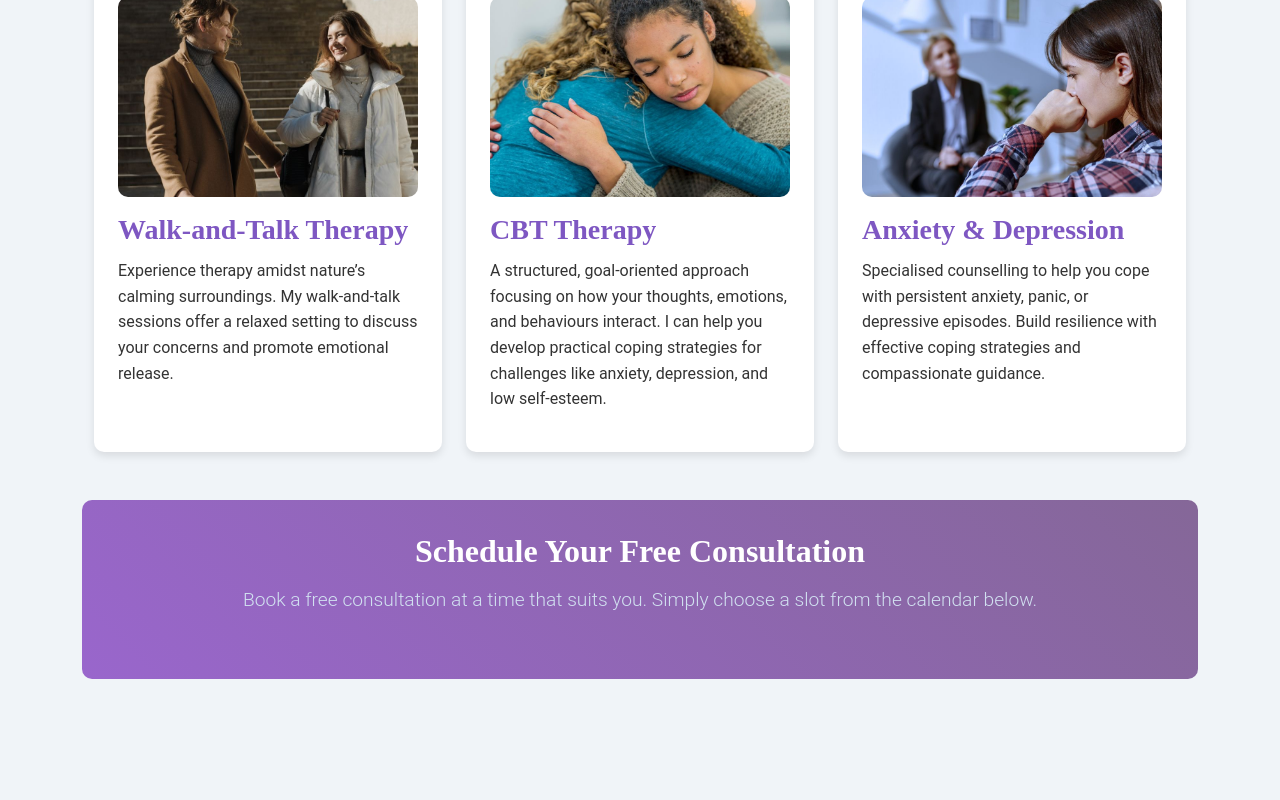
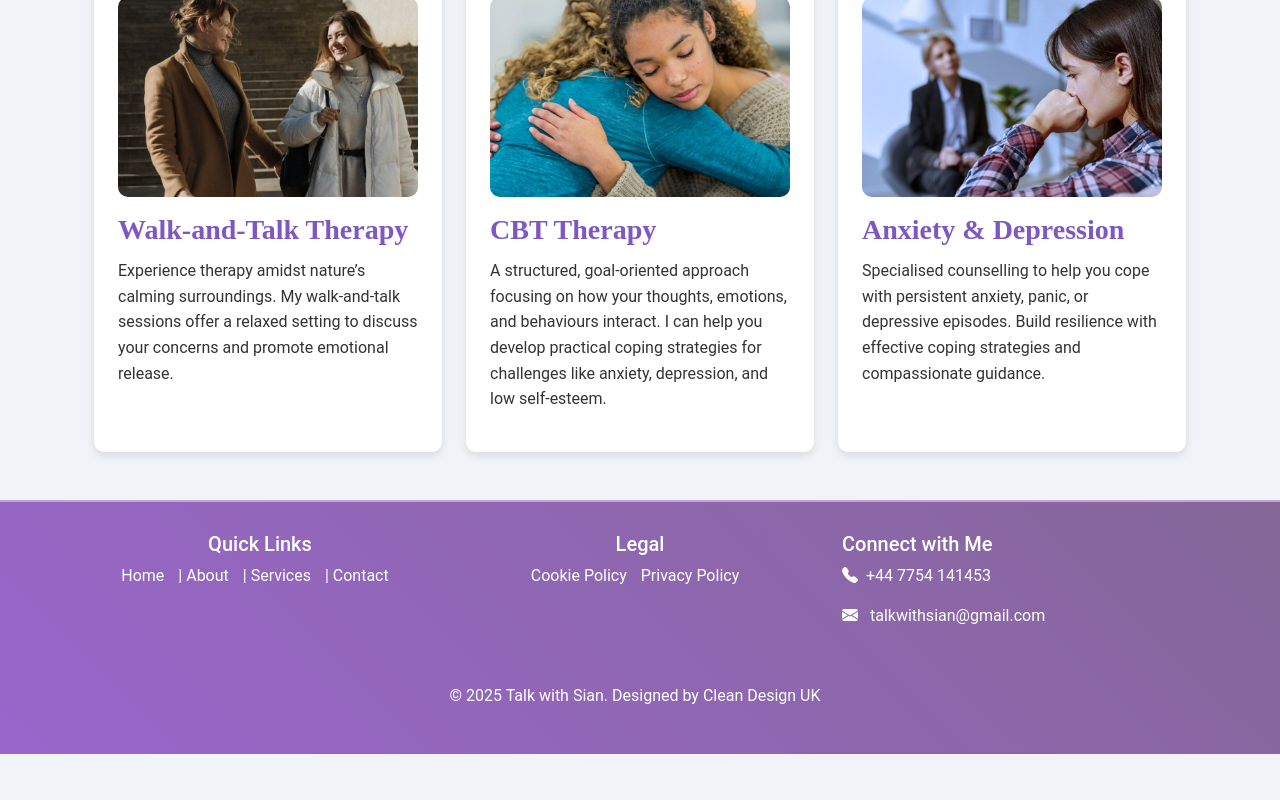
Before and after one commit to CleanDesignUK/talkwithsian, a plain HTML site: page services.html in a window 1280 px wide. Shown: the part 1566-2366 px from the top of the page. After the commit the page ends 2320 px from the top, so only its background shows below. Drawn offline with nearby package versions, Linux system fonts and the light colour scheme; a script that the page names is missing.

Commit message:
removed calendly

```diff
--- a/services.html
+++ b/services.html
@@ -282,6 +282,16 @@
         text-decoration: underline;
       }
 
+      /* Let the main content fill the vertical space so the footer still sits at the bottom */
+.content-container {
+  flex: 1 0 auto;
+}
+
+/* Actual gap above the footer */
+footer.footer {
+  margin-top: 3rem; /* tweak as you like */
+}
+
       /* ===================== RESPONSIVE ADJUSTMENTS ===================== */
       @media (max-width: 992px) {
         .service-card img {
@@ -487,7 +497,7 @@
         </div> <!-- .row -->
       </div> <!-- .container -->
 
-      <!-- Schedule Section -->
+      <!-- Schedule Section
       <div class="container schedule-section-container" id="schedule">
         <div class="row">
           <div class="col-12 text-center">
@@ -497,9 +507,9 @@
             </p>
           </div>
         </div>
-      </div>
+      </div>-->
 
-      <!-- Calendly Inline Widget -->
+      <!-- Calendly Inline Widget
       <div
         class="calendly-inline-widget"
         data-url="https://calendly.com/talkwithsian/30min?primary_color=d400ff"
@@ -509,11 +519,11 @@
         type="text/javascript"
         src="https://assets.calendly.com/assets/external/widget.js"
         async>
-      </script>
-    </div> <!-- End .content-container -->
+      </script>-->
+    </div>
 
   <!-- ======== FOOTER ======== -->
-    <footer class="footer mt-auto">
+    <footer class="footer">
       <div class="container">
         <div class="row">
           <div class="col-md-4 mb-4">
```
Also changed, not shown: css/service.css (line endings or trailing spaces).
